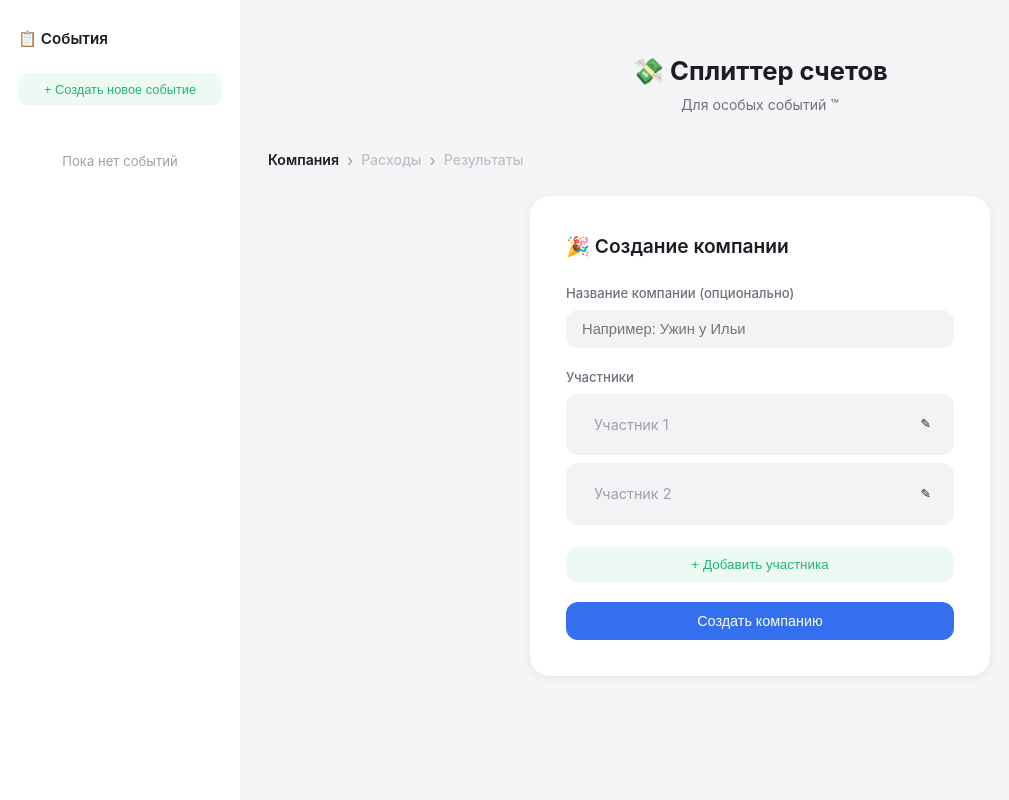
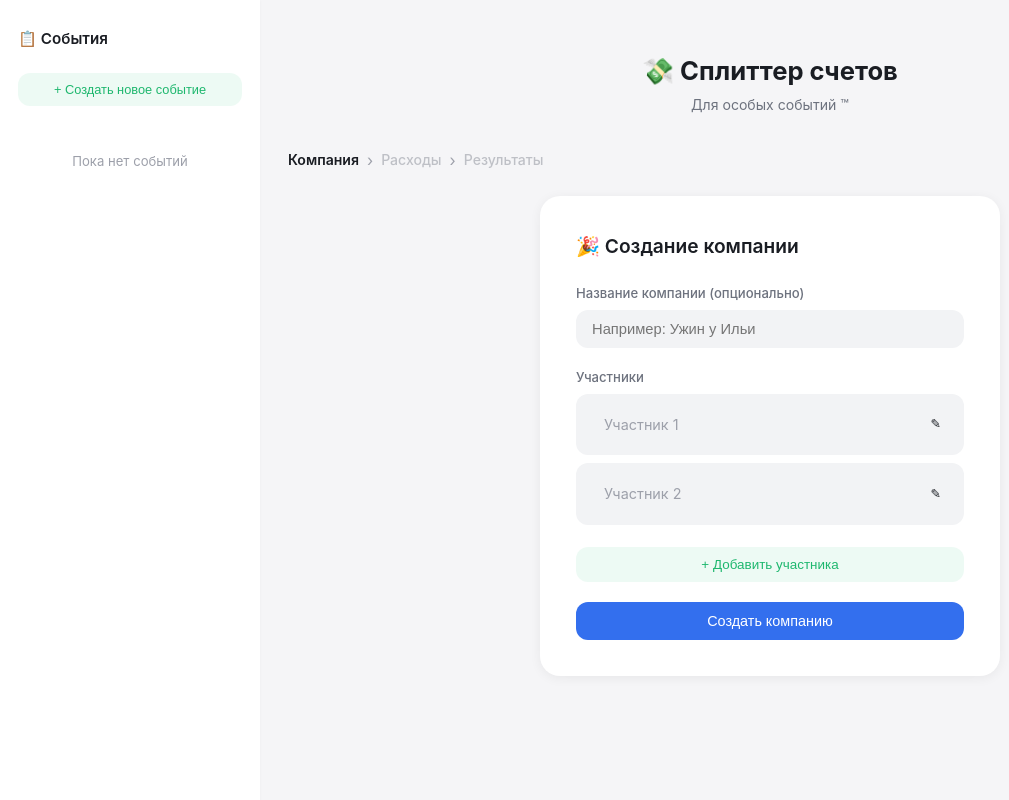
Before and after one commit to darfl/test-project, a React (Vite) app in the folder frontend/: page / in a window 1280 px wide. Shown: the whole page, without its empty margins (0-1009 px from the left). Built offline with nearby package versions, Linux system fonts and the light colour scheme.

Commit message:
fix механики названия компании

```diff
--- a/frontend/src/App.jsx
+++ b/frontend/src/App.jsx
@@ -48,7 +48,7 @@ export default function App() {
   const [activeEventId, setActiveEventId] = useState(null);
   const [screen, setScreen] = useState(SCREENS.CREATE);
   const [error, setError] = useState('');
-  const [sidebarWidth, setSidebarWidth] = useState(240);
+  const [sidebarWidth, setSidebarWidth] = useState(260);
   const [draftEventId, setDraftEventId] = useState(null);
 
   useEffect(() => {
@@ -179,7 +179,7 @@ export default function App() {
   const handleTitleChange = useCallback((title) => {
     const targetId = draftEventId || activeEventId;
     if (!targetId) return;
-    updateEvent(targetId, { title: title || 'Новое событие' });
+    updateEvent(targetId, { title: title || '' });
   }, [activeEventId, draftEventId, updateEvent]);
 
   const handleSelectEvent = useCallback((event) => {
@@ -266,7 +266,7 @@ export default function App() {
                     title={`Открыть "${event.title}"`}
                   >
                     <span className="sidebar-item-title">
-                      {event.title}
+                      {event.title || '...'}
                       {fullyPaid && (
                         <span style={{ marginLeft: '8px', color: '#4ade80', fontSize: '0.85rem' }}>✅</span>
                       )}
@@ -297,7 +297,7 @@ export default function App() {
             const startWidth = sidebarWidth;
             const onMouseMove = (ev) => {
               const delta = ev.clientX - startX;
-              const newWidth = Math.min(500, Math.max(240, startWidth + delta));
+              const newWidth = Math.min(500, Math.max(260, startWidth + delta));
               setSidebarWidth(newWidth);
             };
             const onMouseUp = () => {
```
